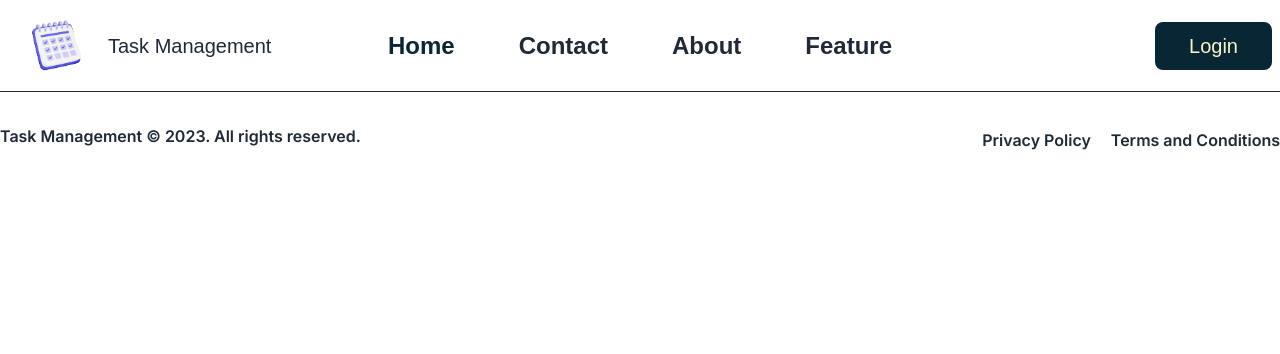
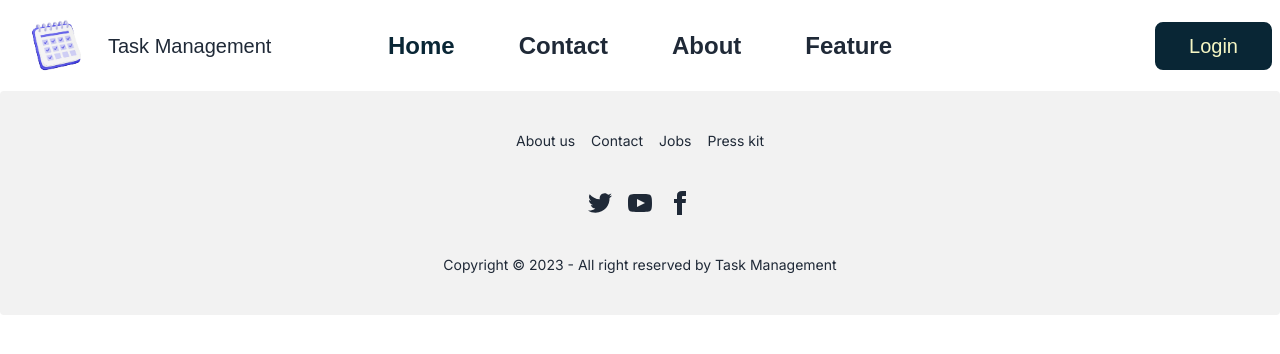
Before and after one commit to tonoy3125/task-management-platform-Client, a React (Vite) app: page / in a window 1280 px wide. Shown: the top 354 px of the page. Built offline with nearby package versions, Linux system fonts and the light colour scheme; no server answers.

Commit message:
footer readded commit

```diff
--- a/src/Pages/Footer/Footer.jsx
+++ b/src/Pages/Footer/Footer.jsx
@@ -3,14 +3,24 @@
 const Footer = () => {
     return (
         <div>
-            <hr className='pb-5' />
-            <div className=' container mx-auto pb-5 flex items-center justify-between flex-col lg:flex-row'>
-                <small className='text-black text-base font-semibold pb-5 pt-3'> Task Management © 2023. All rights reserved.</small>
-                <div className="flex items-center gap-5">
-                    <p className="text-black text-base font-semibold ">Privacy Policy</p>
-                    <p className="text-black text-base font-semibold ">Terms and Conditions</p>
-                </div>
-            </div>
+            <footer className="footer footer-center p-10 bg-base-200 text-base-content rounded">
+                <nav className="grid grid-flow-col gap-4">
+                    <a className="link link-hover">About us</a>
+                    <a className="link link-hover">Contact</a>
+                    <a className="link link-hover">Jobs</a>
+                    <a className="link link-hover">Press kit</a>
+                </nav>
+                <nav>
+                    <div className="grid grid-flow-col gap-4">
+                        <a href="https://twitter.com/?lang=en"><svg xmlns="http://www.w3.org/2000/svg" width="24" height="24" viewBox="0 0 24 24" className="fill-current"><path d="M24 4.557c-.883.392-1.832.656-2.828.775 1.017-.609 1.798-1.574 2.165-2.724-.951.564-2.005.974-3.127 1.195-.897-.957-2.178-1.555-3.594-1.555-3.179 0-5.515 2.966-4.797 6.045-4.091-.205-7.719-2.165-10.148-5.144-1.29 2.213-.669 5.108 1.523 6.574-.806-.026-1.566-.247-2.229-.616-.054 2.281 1.581 4.415 3.949 4.89-.693.188-1.452.232-2.224.084.626 1.956 2.444 3.379 4.6 3.419-2.07 1.623-4.678 2.348-7.29 2.04 2.179 1.397 4.768 2.212 7.548 2.212 9.142 0 14.307-7.721 13.995-14.646.962-.695 1.797-1.562 2.457-2.549z"></path></svg></a>
+                        <a href="https://www.youtube.com/"><svg xmlns="http://www.w3.org/2000/svg" width="24" height="24" viewBox="0 0 24 24" className="fill-current"><path d="M19.615 3.184c-3.604-.246-11.631-.245-15.23 0-3.897.266-4.356 2.62-4.385 8.816.029 6.185.484 8.549 4.385 8.816 3.6.245 11.626.246 15.23 0 3.897-.266 4.356-2.62 4.385-8.816-.029-6.185-.484-8.549-4.385-8.816zm-10.615 12.816v-8l8 3.993-8 4.007z"></path></svg></a>
+                        <a href="http://facebook.com/"><svg xmlns="http://www.w3.org/2000/svg" width="24" height="24" viewBox="0 0 24 24" className="fill-current"><path d="M9 8h-3v4h3v12h5v-12h3.642l.358-4h-4v-1.667c0-.955.192-1.333 1.115-1.333h2.885v-5h-3.808c-3.596 0-5.192 1.583-5.192 4.615v3.385z"></path></svg></a>
+                    </div>
+                </nav>
+                <aside>
+                    <p>Copyright © 2023 - All right reserved by Task Management</p>
+                </aside>
+            </footer>
         </div>
     );
 };
```
